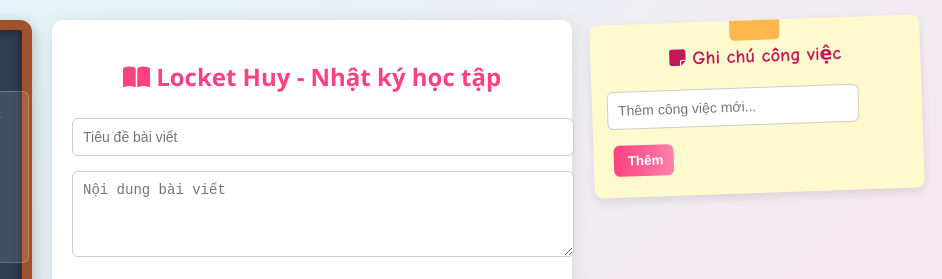
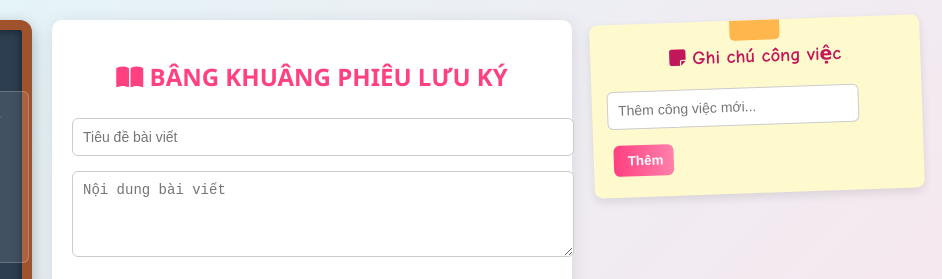
Before and after one commit to huyquocbui2003/BANGKHUANGPHUULUUKY, a plain HTML site: page giaodien.html in a window 1280 px wide. Shown: the top 279 px of the page, 338-1280 px from the left. Drawn offline with nearby package versions, Linux system fonts and the light colour scheme.

Commit message:
giaodien.html

```diff
--- a/giaodien.html
+++ b/giaodien.html
@@ -3,7 +3,7 @@
   <head>
     <meta charset="UTF-8" />
     <meta name="viewport" content="width=device-width, initial-scale=1.0" />
-    <title>Locket Huy</title>
+    <title>BÂNG KHUÂNG PHƯU LƯU KÝ</title>
     <link
       rel="stylesheet"
       href="https://cdnjs.cloudflare.com/ajax/libs/font-awesome/6.4.0/css/all.min.css"
@@ -364,7 +364,7 @@
 
       <div class="container">
         <h2 onclick="scrollToTop()">
-          <i class="fas fa-book-open"></i> Locket Huy - Nhật ký học tập
+          <i class="fas fa-book-open"></i> BÂNG KHUÂNG PHIÊU LƯU KÝ
         </h2>
         <input type="text" id="title" placeholder="Tiêu đề bài viết" />
         <textarea
```
